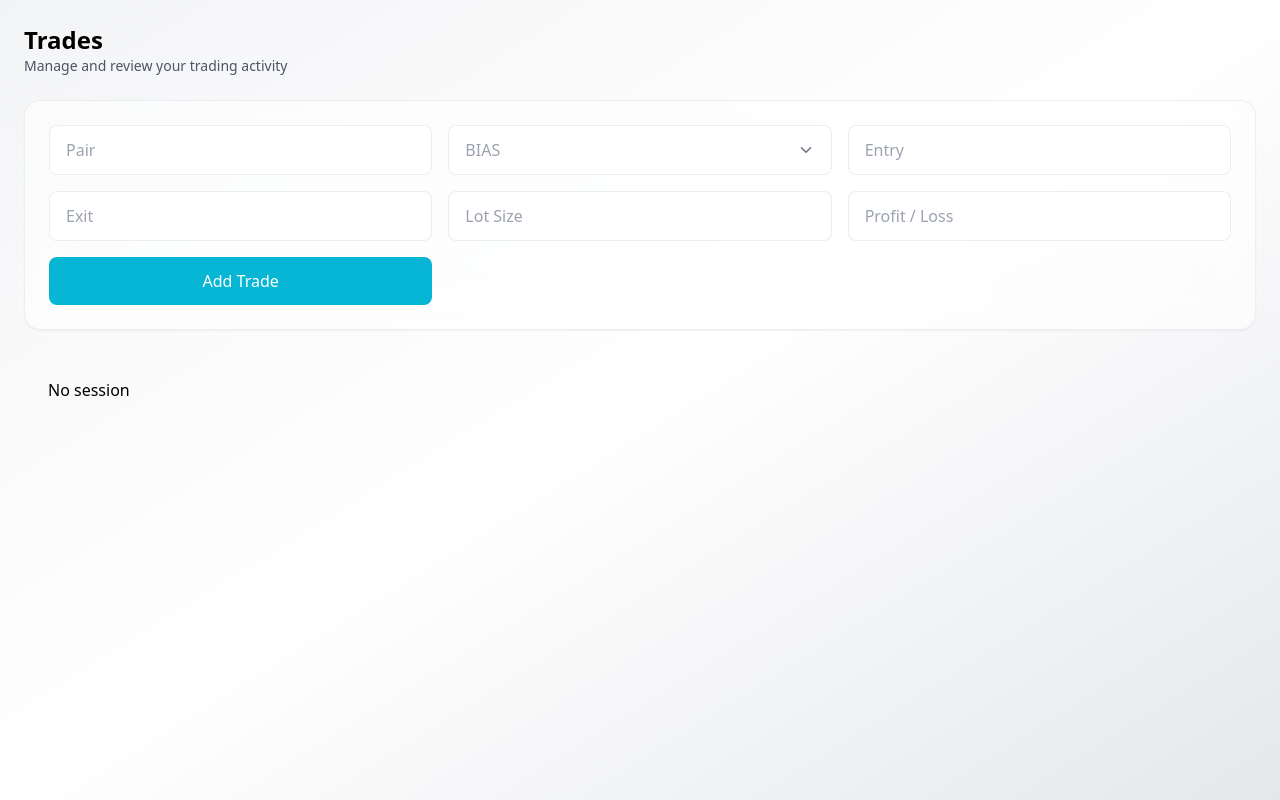
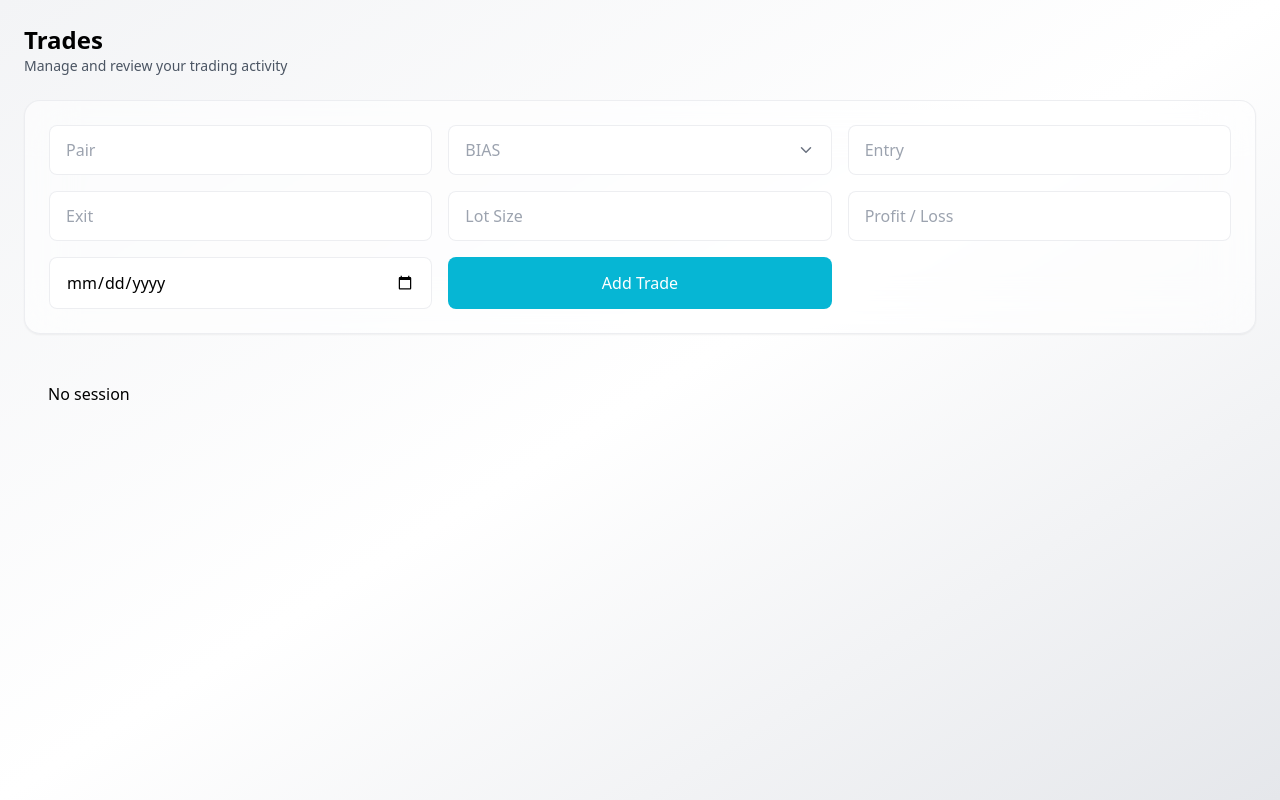
Before and after one commit to MyStack001/pipsoul-dashboard, a Next.js app: page /trades in a window 1280 px wide. Built offline with nearby package versions, Linux system fonts and the light colour scheme.

Commit message:
Add trade date field with date picker and database persistence

```diff
--- a/src/components/AddTradeForm.tsx
+++ b/src/components/AddTradeForm.tsx
@@ -25,6 +25,8 @@ export default function AddTradeForm() {
   // ✅ MANUAL PROFIT INPUT
   const [profit, setProfit] =
     useState("");
+const [tradeDate, setTradeDate] = useState("");
+
 
   const [loading, setLoading] =
     useState(false);
@@ -65,7 +67,7 @@ export default function AddTradeForm() {
         // ✅ MANUAL PROFIT
         profit: Number(profit),
 
-        date: new Date().toISOString(),
+        tradeDate,
       };
 
       const { data, error } =
@@ -96,6 +98,7 @@ export default function AddTradeForm() {
       setLot("");
 
       setProfit("");
+      setTradeDate("");
 
     } catch (err) {
       console.error(err);
@@ -262,6 +265,14 @@ export default function AddTradeForm() {
         }
         className={inputStyles}
       />
+      <input
+  type="date"
+  value={tradeDate}
+  onChange={(e) =>
+    setTradeDate(e.target.value)
+  }
+  className={inputStyles}
+/>
 
       {/* BUTTON */}
       <button
```
